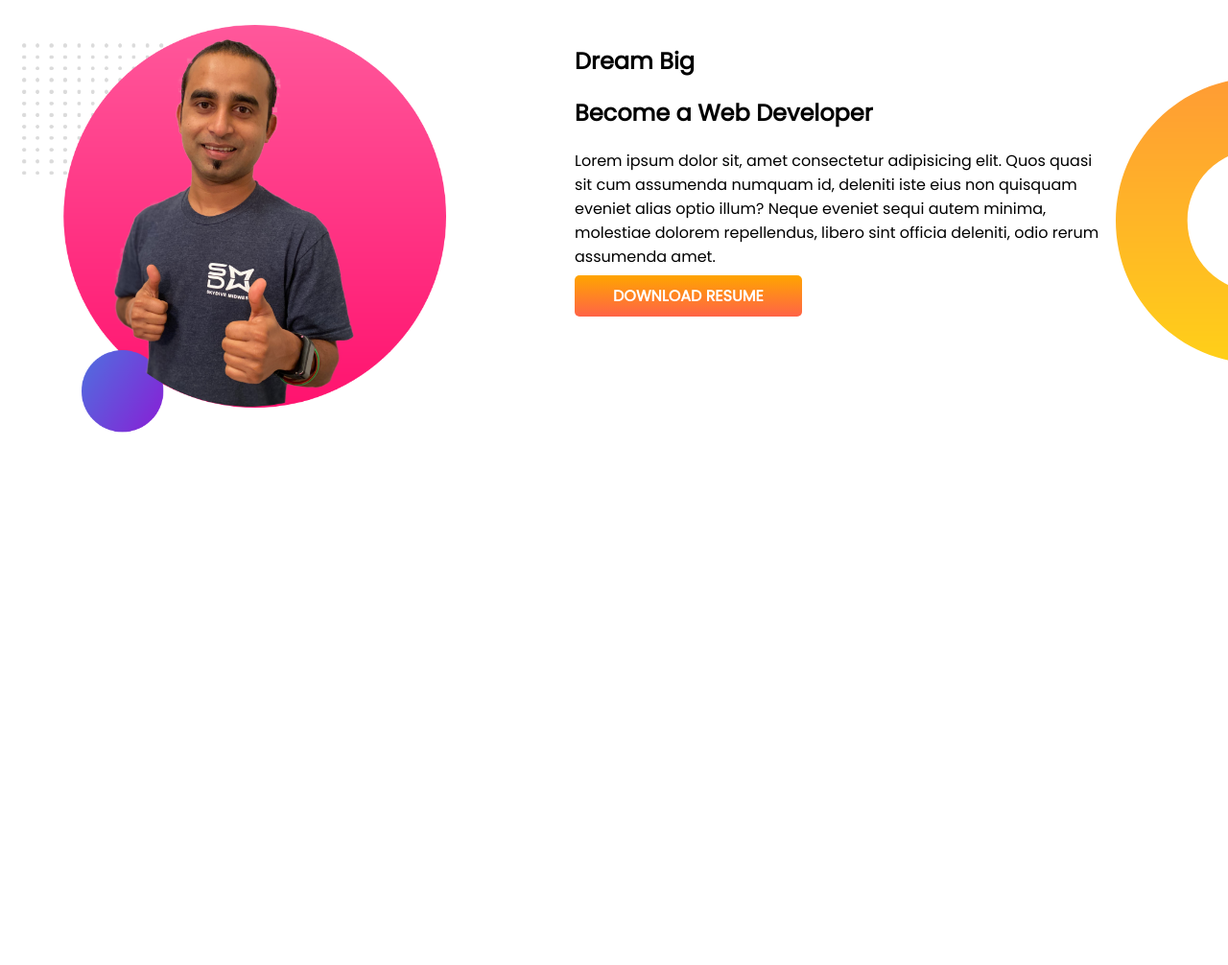
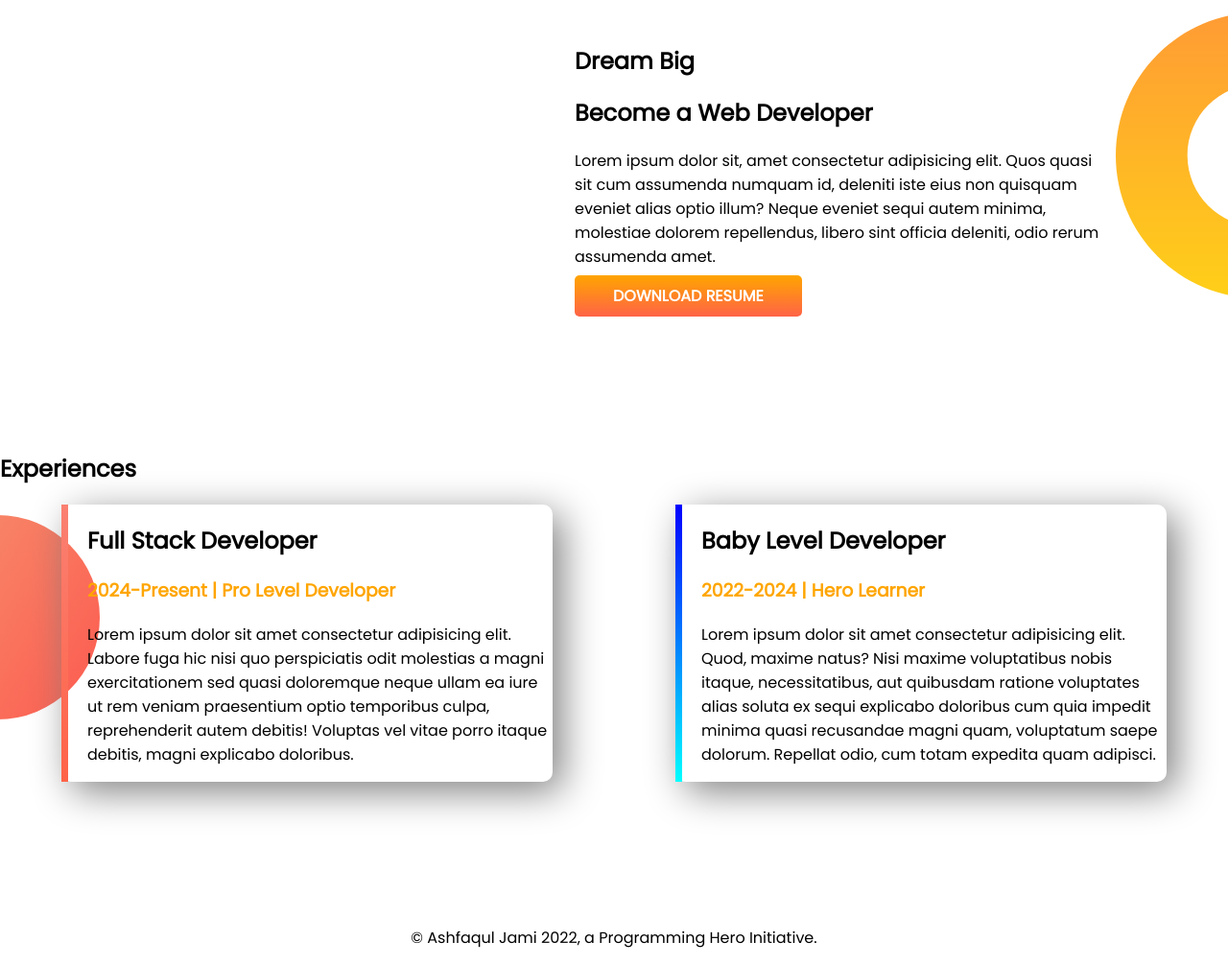
Before and after one commit to ashfaqul10/developer-portfolio, a plain HTML site: page index.html in a window 1280 px wide. Shown: the part 668-1674 px from the top of the page at 96% size. Before the commit the page ends 1276 px from the top, so only its background shows below. Drawn offline with Linux system fonts and the light colour scheme.

Commit message:
all done!

```diff
--- a/index.html
+++ b/index.html
@@ -11,7 +11,7 @@
 <link href="https://fonts.googleapis.com/css2?family=Poppins&display=swap" rel="stylesheet">
 </head>
 <body>
-   <section class="top-banner">
+   <section class="top-banner flexible-container">
     <div class="half-width">
         <h1>Welcome to</h1>
         <h1><span class="orange-color">Ashfaqul Jami's</span> World!</h1>
@@ -23,7 +23,7 @@
         <img src="images/Jami pic with bg.png" alt="">
     </div>
    </section>
-   <section class="dream-big">
+   <section class="dream-big flexible-container">
        <div class="half-width">
            <img src="images/jhankar2.png" alt="">
        </div>
@@ -34,5 +34,26 @@
            <a class="link-button" target="_blank" href="">DOWNLOAD RESUME</a>
        </div>
    </section>
+
+   <section class="experience-area">
+       <h1>Experiences</h1>
+       <div class="flexible-container">
+        <div id="full-stack-experience" class="experience-item">
+            <h1>Full Stack Developer</h1>
+            <h3 class="orange-color">2024-Present | Pro Level Developer</h3>
+            <p>Lorem ipsum dolor sit amet consectetur adipisicing elit. Labore fuga hic nisi quo perspiciatis odit molestias a magni exercitationem sed quasi doloremque neque ullam ea iure ut rem veniam praesentium optio temporibus culpa, reprehenderit autem debitis! Voluptas vel vitae porro itaque debitis, magni explicabo doloribus.</p>
+        </div>
+        <div id="web-dev-experience" class="experience-item">
+            <h1>Baby Level Developer</h1>
+            <h3 class="orange-color">2022-2024 | Hero Learner</h3>
+            <p>Lorem ipsum dolor sit amet consectetur adipisicing elit. Quod, maxime natus? Nisi maxime voluptatibus nobis itaque, necessitatibus, aut quibusdam ratione voluptates alias soluta ex sequi explicabo doloribus cum quia impedit minima quasi recusandae magni quam, voluptatum saepe dolorum. Repellat odio, cum totam expedita quam adipisci.</p>
+        </div>
+       </div>
+   </section>
+
+   <footer>
+       <p>&copy; Ashfaqul Jami 2022, a Programming Hero Initiative.</p>
+   </footer>
+
 </body>
 </html>
--- a/style.css
+++ b/style.css
@@ -7,11 +7,15 @@ h1{
     font-size: 50 px;
 }
 
+h2{
+    font-size: 30 px;
+}
+
 .orange-color{
     color: orange;
 }
 
-section{
+.flexible-container{
     display: flex;
     margin-bottom: 150px;
 }
@@ -46,3 +50,34 @@ section{
     background-position:right ;
     padding-right: 10%;
 }
+
+.experience-area{
+    background-image: url(images/exp-bg.png);
+    background-repeat: no-repeat;
+    background-position:left ;
+}
+
+.experience-item{
+    width: 40%;
+    margin-left: 5%;
+    margin-right: 5%;
+    padding-left: 20px;
+    box-shadow: 10px 10px 40px gray;
+    border-radius: 10px;
+}
+
+#web-dev-experience{
+    border-left:7px solid ;
+    border-image: linear-gradient(blue,cyan);
+    border-image-slice: 1;
+}
+
+#full-stack-experience{
+    border-left:7px solid ;
+    border-image: linear-gradient(salmon,tomato);
+    border-image-slice: 1;
+}
+
+footer{
+    text-align: center;
+}
```
Also changed, not shown: images/jhankar.png (deleted), images/jhankar2.png (deleted), showOff/IMG_20201213_232750__1_-removebg-preview.png (deleted), showOff/IMG_20210102_181734-removebg-preview.png (deleted), 2 other files.
